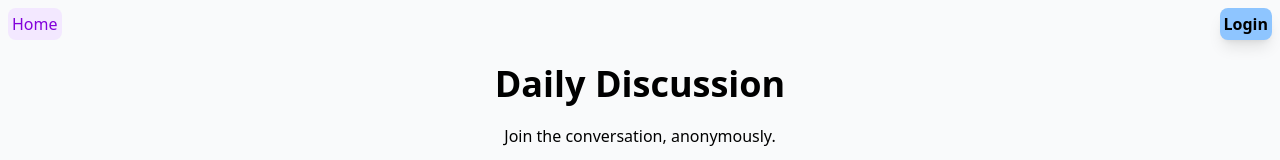
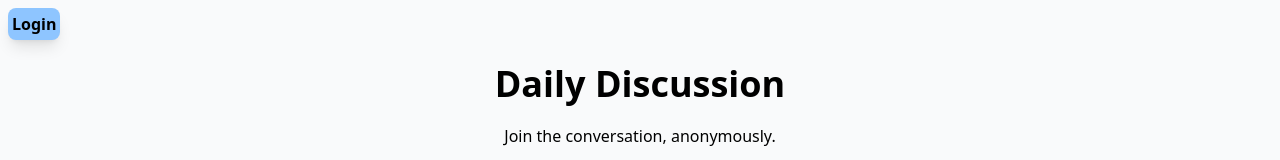
Before and after one commit to cs467-spring2025-discussion-app/capstone-discussion-app, a React (Vite) app in the folder frontend/: page / in a window 1280 px wide. Shown: the top 160 px of the page. Built offline with nearby package versions, Linux system fonts and the light colour scheme; no server answers.

Commit message:
feat: use useLocation to conditionally hide HomeLink on homepage

```diff
--- a/frontend/src/App.jsx
+++ b/frontend/src/App.jsx
@@ -1,4 +1,4 @@
-import { BrowserRouter, Routes, Route } from "react-router-dom";
+import { BrowserRouter, Routes, Route, useLocation } from "react-router-dom";
 import DiscussionPage from "@/pages/DiscussionPage";
 import Home from "@/pages/Home";
 import HomeLink from "@/components/HomeLink";
@@ -7,23 +7,29 @@ import AuthMenu from "@/components/auth/AuthMenu";
 import AuthProvider from "@/contexts/AuthProvider";
 
 export default function App() {
-  return (
-    <AuthProvider>
-      <BrowserRouter>
+  function AppLayout() {
+    const location = useLocation();
+
+    return (
+      <>
         <div className="flex justify-between m-2">
-          <HomeLink />
+          {location.pathname !== "/" && <HomeLink />}
           <AuthMenu />
         </div>
         <Routes>
           <Route path="/" element={<Home />} />
-          <Route
-            path="/discussions/:discussionId"
-            element={<DiscussionPage />}
-          />
-
+          <Route path="/discussions/:discussionId" element={<DiscussionPage />} />
           <Route path="/not-found" element={<NotFound />} />
           <Route path="*" element={<NotFound />} />
         </Routes>
+      </>
+    );
+  }
+
+  return (
+    <AuthProvider>
+      <BrowserRouter>
+        <AppLayout />
       </BrowserRouter>
     </AuthProvider>
   );
```
